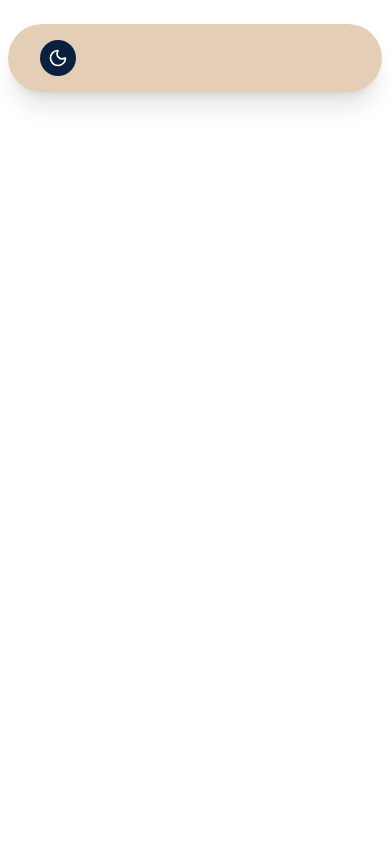
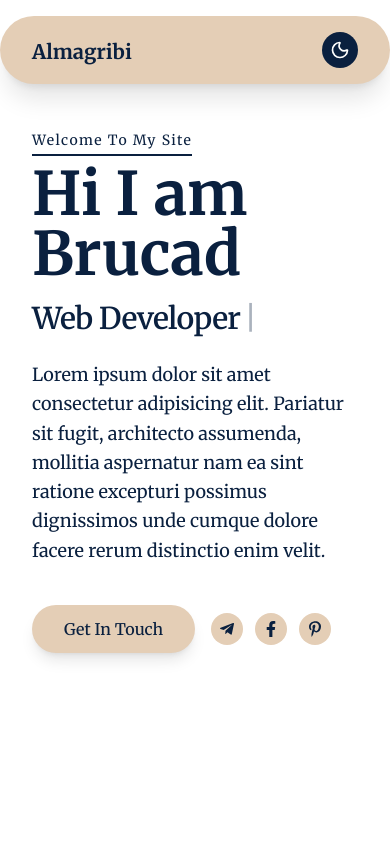
Before and after one commit to almagribii/almagribi, a Next.js app: page / in a window 390 px wide. Shown: the top 844 px of the page. Built offline with nearby package versions, Linux system fonts and the light colour scheme.

Commit message:
hero temporary

```diff
--- a/app/(component)/HeroSection.tsx
+++ b/app/(component)/HeroSection.tsx
@@ -1,9 +1,97 @@
-import ThemeChanger from "@/components/theme-changer";
+import LogoLoop from "@/components/LogoLoop";
+import TextType from "@/components/TextType";
+import { FaFacebookF, FaTelegramPlane, FaPinterestP } from "react-icons/fa";
+import {
+  SiReact,
+  SiNextdotjs,
+  SiTypescript,
+  SiTailwindcss,
+} from "react-icons/si";
 
+const techLogos = [
+  { node: <SiReact />, title: "React", href: "https://react.dev" },
+  { node: <SiNextdotjs />, title: "Next.js", href: "https://nextjs.org" },
+  {
+    node: <SiTypescript />,
+    title: "TypeScript",
+    href: "https://www.typescriptlang.org",
+  },
+  {
+    node: <SiTailwindcss />,
+    title: "Tailwind CSS",
+    href: "https://tailwindcss.com",
+  },
+];
 export const HeroSection = () => {
-    return (
-      <div className="flex min-h-screen items-center justify-center bg-zinc-50 font-sans dark:bg-black">
-        <ThemeChanger/>
-      </div>
-    );
-}
+  return (
+    <section className="flex min-h-screen items-center justify-center flex-col ">
+        <div className="max-w-7xl mx-auto w-full flex flex-col md:flex-row items-center justify-between p-4 space-y-8 md:space-y-0 md:space-x-12">
+          <div className="w-full md:w-1/2 p-4">
+            <p className="text-sm tracking-widest text-foreground mb-2 border-b-2 border-card-foreground inline-block pb-1">
+              Welcome To My Site
+            </p>
+            <h1 className="text-6xl font-bold mb-4">
+              Hi I am <span className="text-card-foreground">Brucad</span>
+            </h1>
+            <h2 className="text-3xl font-semibold mb-6">
+              <TextType
+                text={["Web Developer", "Tech Enthusiast"]}
+                typingSpeed={40}
+                pauseDuration={1500}
+                showCursor={true}
+                cursorCharacter="|"
+              />
+            </h2>
+            <p className="text-lg mb-10 leading-relaxed max-w-lg">
+              Lorem ipsum dolor sit amet consectetur adipisicing elit. Pariatur
+              sit fugit, architecto assumenda, mollitia aspernatur nam ea sint
+              ratione excepturi possimus dignissimos unde cumque dolore facere
+              rerum distinctio enim velit.
+            </p>
+            <div className="flex items-center space-x-4">
+              <button className="bg-card font-medium py-3 px-8 rounded-full transition duration-300 shadow-lg">
+                {" "}
+                Get In Touch
+              </button>
+              <div className="flex space-x-3">
+                <a
+                  href=""
+                  className="w-8 h-8 bg-card rounded-full flex items-center justify-center"
+                >
+                  <FaTelegramPlane />
+                </a>
+                <a
+                  href=""
+                  className="w-8 h-8 bg-card rounded-full flex items-center justify-center"
+                >
+                  <FaFacebookF />
+                </a>
+                <a
+                  href=""
+                  className="w-8 h-8 bg-card rounded-full flex items-center justify-center"
+                >
+                  <FaPinterestP />
+                </a>
+              </div>
+            </div>
+          </div>
+          <div className="w-full md:w-1/2 flex justify-center p-4"></div>
+        </div>
+      {/* <div className="max-w-5xl mx-auto w-full mt-16 px-4">
+        <LogoLoop
+          className="max-w-7xl bottom-0"
+          logos={techLogos}
+          speed={120}
+          direction="left"
+          logoHeight={48}
+          gap={40}
+          hoverSpeed={0}
+          scaleOnHover
+          fadeOut
+          fadeOutColor="#ffffff"
+          ariaLabel="Technology partners"
+        />
+      </div> */}
+    </section>
+  );
+};
--- a/app/page.tsx
+++ b/app/page.tsx
@@ -1,10 +1,13 @@
 import { Navbar } from "@/components/navbar";
 import { ThemeToggle } from "@/components/theme-toogle";
+import { HeroSection } from "./(component)/HeroSection";
 
 export default function Home() {
   return (
-    <div className="max-w-7xl mx-auto items-center p-2">
+    <div>
       <Navbar />
+      <HeroSection/>
+      <HeroSection/>
     </div>
   );
 }
--- /dev/null
+++ b/components/TextType.tsx
@@ -0,0 +1,215 @@
+"use client";
+
+import {
+  ElementType,
+  useEffect,
+  useRef,
+  useState,
+  createElement,
+  useMemo,
+  useCallback,
+} from "react";
+import { gsap } from "gsap";
+
+interface TextTypeProps {
+  className?: string;
+  showCursor?: boolean;
+  hideCursorWhileTyping?: boolean;
+  cursorCharacter?: string | React.ReactNode;
+  cursorBlinkDuration?: number;
+  cursorClassName?: string;
+  text: string | string[];
+  as?: ElementType;
+  typingSpeed?: number;
+  initialDelay?: number;
+  pauseDuration?: number;
+  deletingSpeed?: number;
+  loop?: boolean;
+  textColors?: string[];
+  variableSpeed?: { min: number; max: number };
+  onSentenceComplete?: (sentence: string, index: number) => void;
+  startOnVisible?: boolean;
+  reverseMode?: boolean;
+}
+
+const TextType = ({
+  text,
+  as: Component = "div",
+  typingSpeed = 50,
+  initialDelay = 0,
+  pauseDuration = 2000,
+  deletingSpeed = 30,
+  loop = true,
+  className = "",
+  showCursor = true,
+  hideCursorWhileTyping = false,
+  cursorCharacter = "|",
+  cursorClassName = "",
+  cursorBlinkDuration = 0.5,
+  textColors = [],
+  variableSpeed,
+  onSentenceComplete,
+  startOnVisible = false,
+  reverseMode = false,
+  ...props
+}: TextTypeProps & React.HTMLAttributes<HTMLElement>) => {
+  const [displayedText, setDisplayedText] = useState("");
+  const [currentCharIndex, setCurrentCharIndex] = useState(0);
+  const [isDeleting, setIsDeleting] = useState(false);
+  const [currentTextIndex, setCurrentTextIndex] = useState(0);
+  const [isVisible, setIsVisible] = useState(!startOnVisible);
+  const cursorRef = useRef<HTMLSpanElement>(null);
+  const containerRef = useRef<HTMLElement>(null);
+
+  const textArray = useMemo(
+    () => (Array.isArray(text) ? text : [text]),
+    [text]
+  );
+
+  const getRandomSpeed = useCallback(() => {
+    if (!variableSpeed) return typingSpeed;
+    const { min, max } = variableSpeed;
+    return Math.random() * (max - min) + min;
+  }, [variableSpeed, typingSpeed]);
+
+  const getCurrentTextColor = () => {
+    if (textColors.length === 0) return;
+    return textColors[currentTextIndex % textColors.length];
+  };
+
+  useEffect(() => {
+    if (!startOnVisible || !containerRef.current) return;
+
+    const observer = new IntersectionObserver(
+      (entries) => {
+        entries.forEach((entry) => {
+          if (entry.isIntersecting) {
+            setIsVisible(true);
+          }
+        });
+      },
+      { threshold: 0.1 }
+    );
+
+    observer.observe(containerRef.current);
+    return () => observer.disconnect();
+  }, [startOnVisible]);
+
+  useEffect(() => {
+    if (showCursor && cursorRef.current) {
+      gsap.set(cursorRef.current, { opacity: 1 });
+      gsap.to(cursorRef.current, {
+        opacity: 0,
+        duration: cursorBlinkDuration,
+        repeat: -1,
+        yoyo: true,
+        ease: "power2.inOut",
+      });
+    }
+  }, [showCursor, cursorBlinkDuration]);
+
+  useEffect(() => {
+    if (!isVisible) return;
+
+    let timeout: NodeJS.Timeout;
+
+    const currentText = textArray[currentTextIndex];
+    const processedText = reverseMode
+      ? currentText.split("").reverse().join("")
+      : currentText;
+
+    const executeTypingAnimation = () => {
+      if (isDeleting) {
+        if (displayedText === "") {
+          setIsDeleting(false);
+          if (currentTextIndex === textArray.length - 1 && !loop) {
+            return;
+          }
+
+          if (onSentenceComplete) {
+            onSentenceComplete(textArray[currentTextIndex], currentTextIndex);
+          }
+
+          setCurrentTextIndex((prev) => (prev + 1) % textArray.length);
+          setCurrentCharIndex(0);
+          timeout = setTimeout(() => {}, pauseDuration);
+        } else {
+          timeout = setTimeout(() => {
+            setDisplayedText((prev) => prev.slice(0, -1));
+          }, deletingSpeed);
+        }
+      } else {
+        if (currentCharIndex < processedText.length) {
+          timeout = setTimeout(
+            () => {
+              setDisplayedText(
+                (prev) => prev + processedText[currentCharIndex]
+              );
+              setCurrentCharIndex((prev) => prev + 1);
+            },
+            variableSpeed ? getRandomSpeed() : typingSpeed
+          );
+        } else if (textArray.length >= 1) {
+          if (!loop && currentTextIndex === textArray.length - 1) return;
+          timeout = setTimeout(() => {
+            setIsDeleting(true);
+          }, pauseDuration);
+        }
+      }
+    };
+
+    if (currentCharIndex === 0 && !isDeleting && displayedText === "") {
+      timeout = setTimeout(executeTypingAnimation, initialDelay);
+    } else {
+      executeTypingAnimation();
+    }
+
+    return () => clearTimeout(timeout);
+  }, [
+    currentCharIndex,
+    displayedText,
+    isDeleting,
+    typingSpeed,
+    deletingSpeed,
+    pauseDuration,
+    textArray,
+    currentTextIndex,
+    loop,
+    initialDelay,
+    isVisible,
+    reverseMode,
+    variableSpeed,
+    onSentenceComplete,
+  ]);
+
+  const shouldHideCursor =
+    hideCursorWhileTyping &&
+    (currentCharIndex < textArray[currentTextIndex].length || isDeleting);
+
+  return createElement(
+    Component,
+    {
+      ref: containerRef,
+      className: `inline-block whitespace-pre-wrap tracking-tight ${className}`,
+      ...props,
+    },
+    <span
+      className="inline"
+      style={{ color: getCurrentTextColor() || "inherit" }}
+    >
+      {displayedText}
+    </span>,
+    showCursor && (
+      <span
+        ref={cursorRef}
+        className={`ml-1 inline-block opacity-100 ${
+          shouldHideCursor ? "hidden" : ""
+        } ${cursorClassName}`}
+      >
+        {cursorCharacter}
+      </span>
+    )
+  );
+};
+
+export default TextType;
--- a/components/navbar.tsx
+++ b/components/navbar.tsx
@@ -2,8 +2,10 @@ import { ThemeToggle } from "./theme-toogle";
 
 export const Navbar = () => {
   return (
-    <div className="bg-card w-full flex justify-between items-center p-4 mt-4 shadow-xl rounded-full px-8 text-xs ">
-      <div className="mt-1 hidden md:block text-xl font-bold">
+    <div className="fixed top-0 left-0 right-0 z-50">
+      <div className="max-w-7xl mx-auto">
+        <div className="flex bg-card justify-between items-center p-4 mt-4 shadow-xl rounded-full px-8 text-xs ">
+          <div className="mt-1 text-xl font-bold">
             <span className="text-foreground dark:text-foreground">
               <span className="hoverText text-hover-primary">A</span>
               <span className="hoverText text-hover-primary">l</span>
@@ -56,5 +58,7 @@ export const Navbar = () => {
             <ThemeToggle />
           </div>
         </div>
+      </div>
+    </div>
   );
 };
--- a/components/theme-changer.tsx
+++ /dev/null
@@ -1,17 +0,0 @@
-'use client'
-
-import { useTheme } from "next-themes";
-
-const ThemeChanger = () => {
-  const { theme, setTheme } = useTheme();
-
-  return (
-    <div className="text-white bg-backgrond">
-      The current theme is: {theme}
-      <button onClick={() => setTheme("light")}>Light Mode</button>
-      <button onClick={() => setTheme("dark")}>Dark Mode</button>
-    </div>
-  );
-};
-
-export default ThemeChanger;
```
Lines whose indentation alone changed are shown as unchanged.
